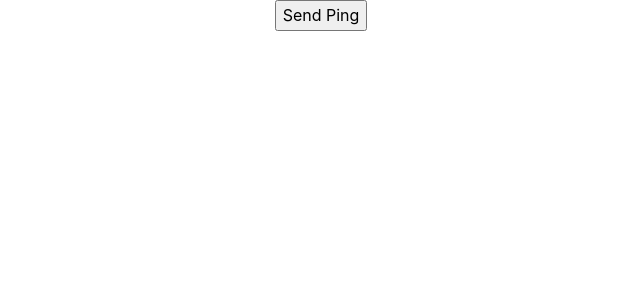
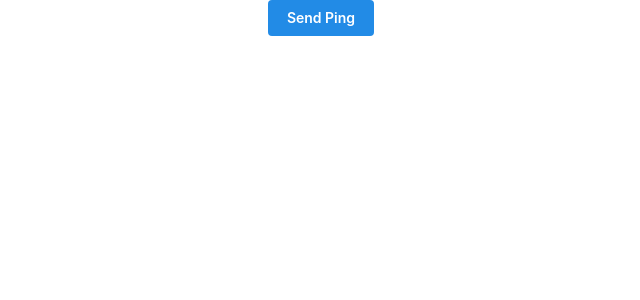
Before and after one commit to zduvall/update-exif, a React (Vite) app in the folder ExiEdit/src/renderer/: page / in a window 1280 px wide. Shown: the top 300 px of the page, without its empty margins (319-959 px from the left). Built offline with nearby package versions, Linux system fonts and the light colour scheme.

Commit message:
Use mantine

```diff
--- a/ExiEdit/src/renderer/src/App.tsx
+++ b/ExiEdit/src/renderer/src/App.tsx
@@ -1,5 +1,5 @@
 import '@mantine/core/styles.css'
-import { MantineProvider } from '@mantine/core'
+import { MantineProvider, Button } from '@mantine/core'
 
 function App(): React.JSX.Element {
   const ipcHandle = (): void => window.electron.ipcRenderer.send('ping')
@@ -7,7 +7,7 @@ function App(): React.JSX.Element {
   return (
     <MantineProvider>
       <div>
-        <button onClick={ipcHandle}>Send Ping</button>
+        <Button onClick={ipcHandle}>Send Ping</Button>
       </div>
     </MantineProvider>
   )
```
